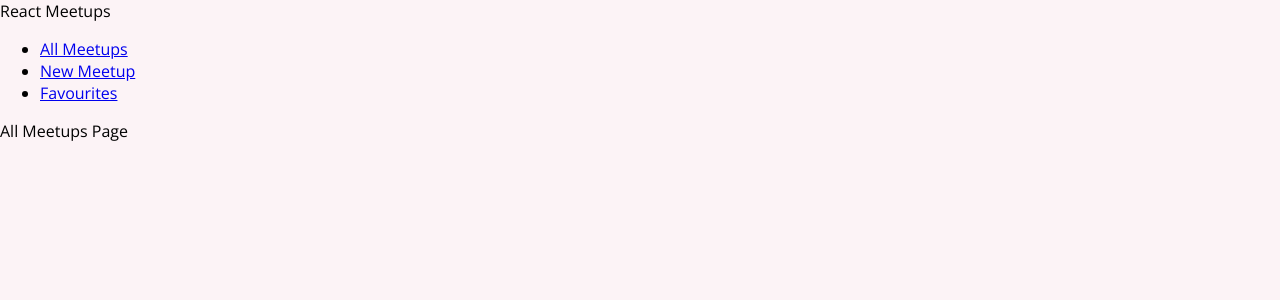
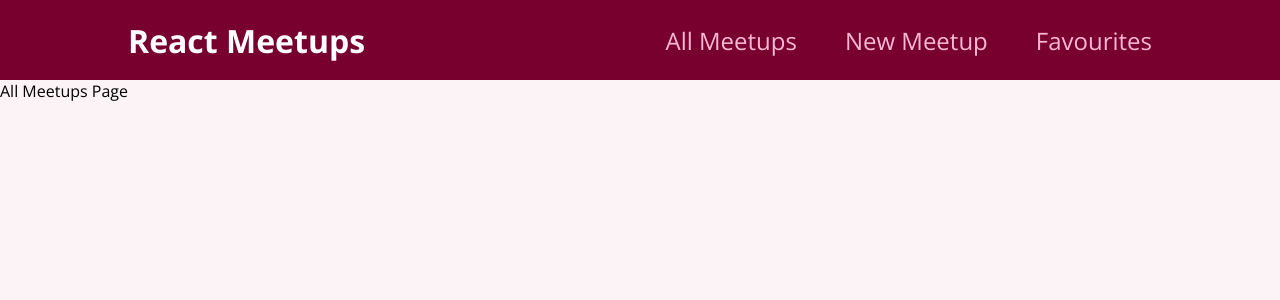
Before and after one commit to emdadul-islam439/react-meetup-demo-project, a React (Create React App) app: page / in a window 1280 px wide. Shown: the top 300 px of the page. Built offline with nearby package versions, Linux system fonts and the light colour scheme.

Commit message:
added MainNavigation.module.css file and styled the MainNavigation part

```diff
--- a/src/App.js
+++ b/src/App.js
@@ -4,11 +4,12 @@
 import NewMeetupPage from "./pages/NewMeetup";
 import FavouritesPage from "./pages/Favourites";
 import MainNavigation from "./components/layout/MainNavigation";
+import classes from "./components/layout/MainNavigation.module.css"
 
 function App() {
   return (
     <div>
-      <MainNavigation />
+      <MainNavigation/>
       <Switch>
         <Route path="/" exact>
           <AllMeetupsPage />
--- a/src/components/layout/MainNavigation.js
+++ b/src/components/layout/MainNavigation.js
@@ -1,8 +1,10 @@
-import { Link } from 'react-router-dom'
+import { Link } from "react-router-dom";
+import classes from "./MainNavigation.module.css";
 
 function MainNavigation() {
-    return <header>
-        <div>React Meetups</div>
+  return (
+    <header className={classes.header}>
+      <div className={classes.logo}>React Meetups</div>
       <nav>
         <ul>
           <li>
@@ -17,6 +19,7 @@
         </ul>
       </nav>
     </header>
+  );
 }
 
-export default MainNavigation
+export default MainNavigation;
--- /dev/null
+++ b/src/components/layout/MainNavigation.module.css
@@ -0,0 +1,47 @@
+.header {
+  width: 100%;
+  height: 5rem;
+  display: flex;
+  align-items: center;
+  justify-content: space-between;
+  background-color: #77002e;
+  padding: 0 10%;
+}
+
+.logo {
+  font-size: 2rem;
+  color: white;
+  font-weight: bold;
+}
+
+.header ul {
+  list-style: none;
+  margin: 0;
+  padding: 0;
+  display: flex;
+  align-items: baseline;
+}
+
+.header li {
+  margin-left: 3rem;
+}
+
+.header a {
+  text-decoration: none;
+  font-size: 1.5rem;
+  color: #fcb8d2;
+}
+
+.header a:hover,
+.header a:active,
+.header a.active {
+  color: white;
+}
+
+.badge {
+  background-color: #cc2062;
+  color: white;
+  border-radius: 12px;
+  padding: 0 1rem;
+  margin-left: 0.5rem;
+}
```
Lines whose indentation alone changed are shown as unchanged.
